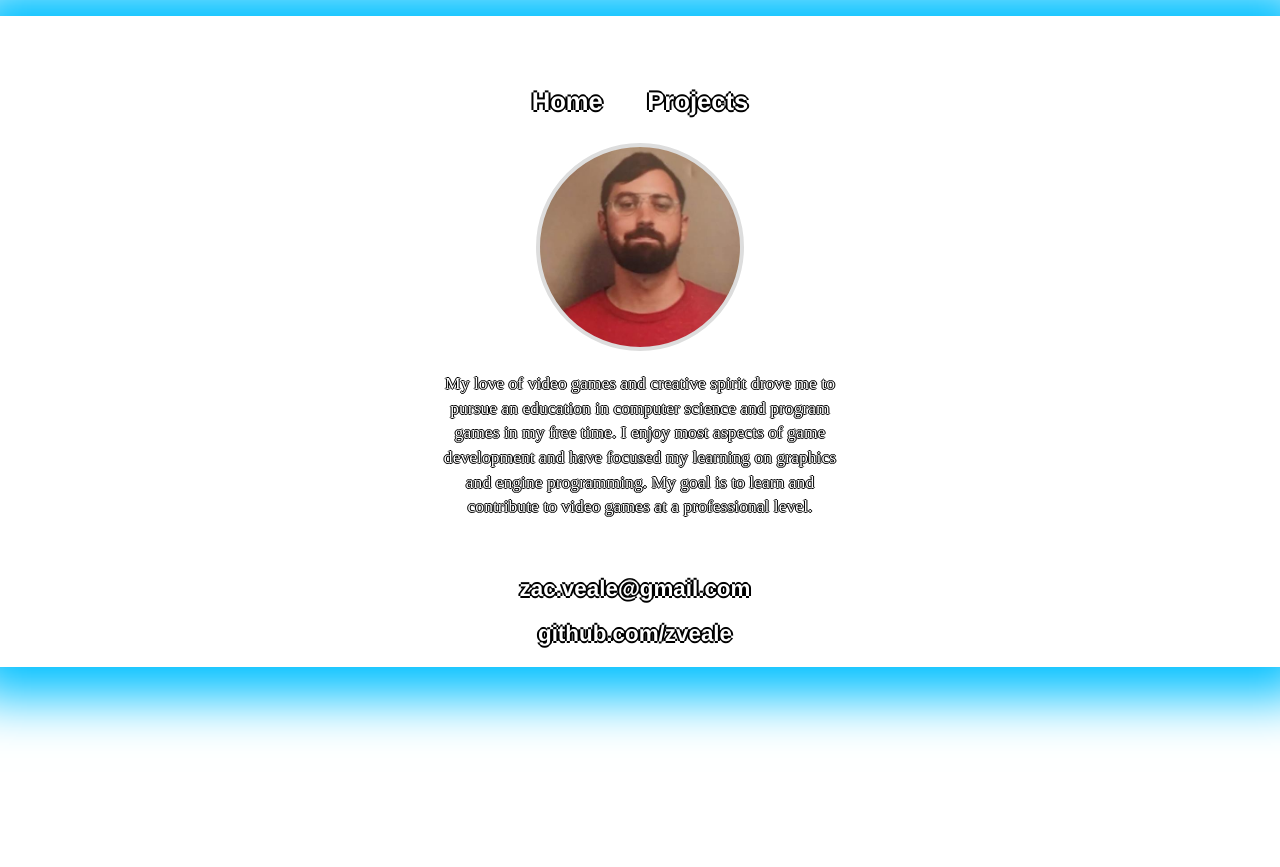
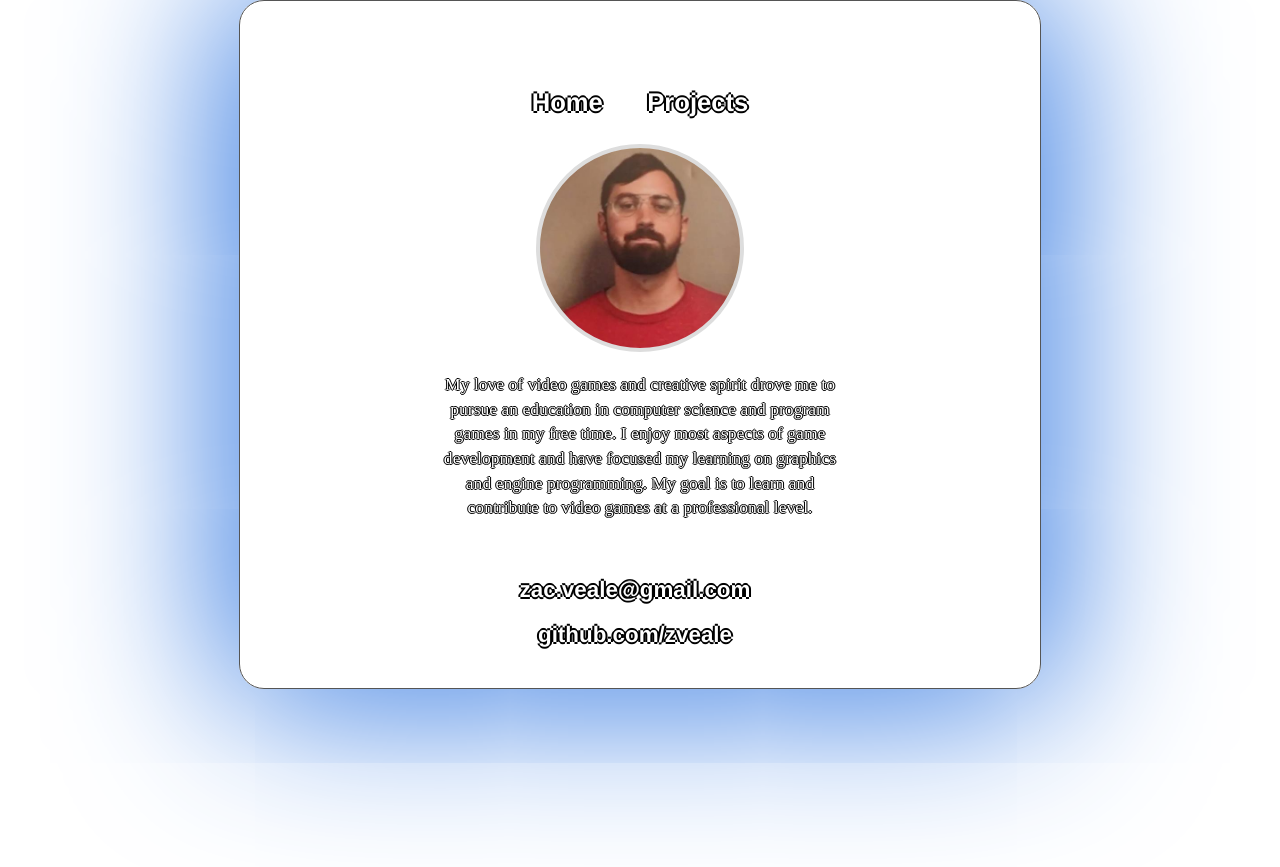
Before and after one commit to zveale/zveale.github.io, a Jekyll site: the page built from index.html, in a window 1280 px wide. Shown: the top 867 px of the page. Built offline with Jekyll 4.4.1, drawn with Linux system fonts in a browser that asks for light colours.

Commit message:
cleaned up site

```diff
--- a/css/main.css
+++ b/css/main.css
@@ -1,9 +1,10 @@
 body {
-	box-shadow:0px 0px 50px 30px #00c0ff ;
-	background-repeat: no-repeat;
-	background-attachment: fixed;
+	border: solid 1px #555;
+	box-shadow: 0px 0px 170px 11px rgba(29,106,222,1);
+	text-align: center;
     margin: auto;
-	text-align: center;
+	width: 800px;
+	border-radius:25px;
 }
 .container .profilePhoto {
 	width: 200px;
@@ -16,8 +17,8 @@ body {
 	justify-content: center
 }
 .container .intercomPhoto {
-	width: 800px;
-	height: 400px;
+	width: 700px;
+	height: 350px;
 	background-repeat: no-repeat;
 	background-image: url("/assets/Intercom.png");
 	background-size: 100%;
@@ -31,8 +32,8 @@ body {
 	justify-content: center
 }
 .container .armoredFairwayPhoto {
-	width: 800px;
-	height: 400px;
+	width: 700px;
+	height: 350px;
 	background-repeat: no-repeat;
 	background-image: url("/assets/ArmoredFairway.png");
 	background-size: 100%;
```
Also changed, not shown: projects/index.html (+0 -8 lines).
